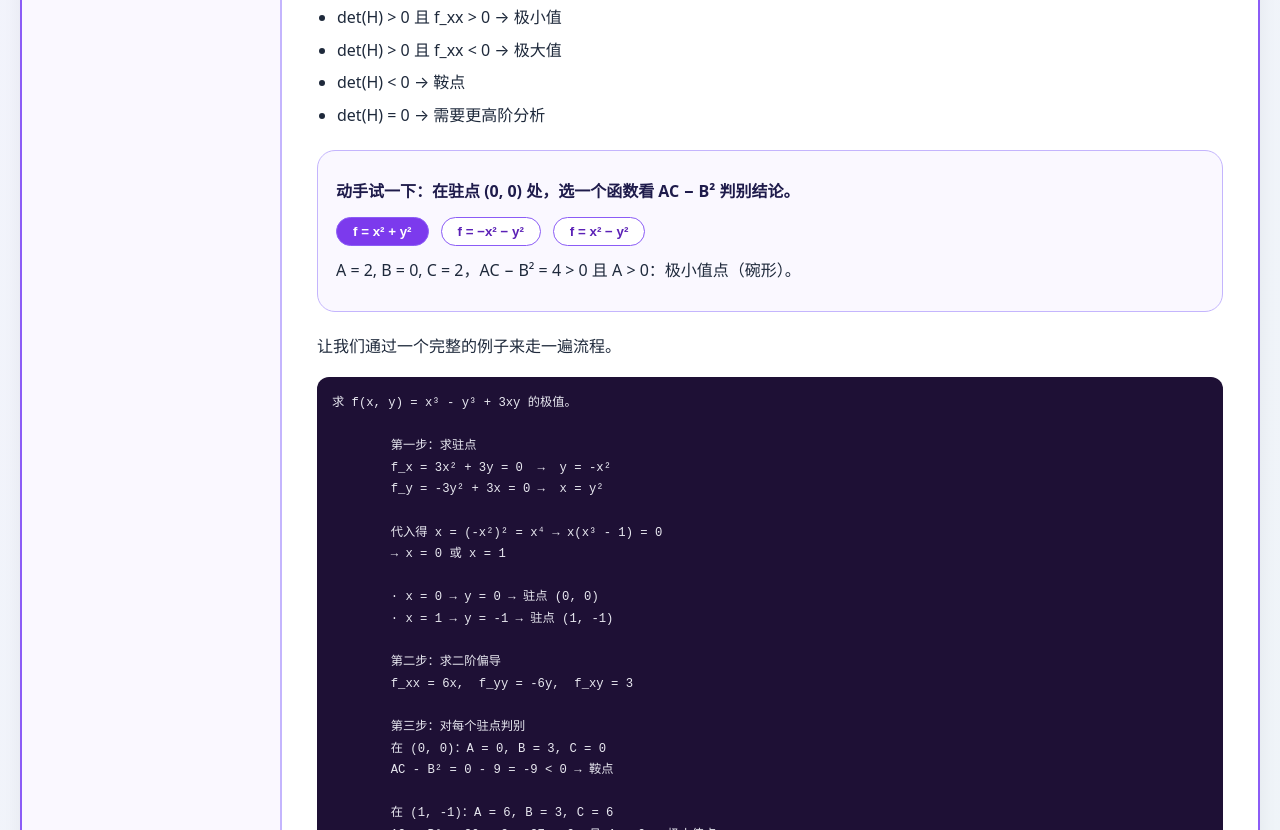
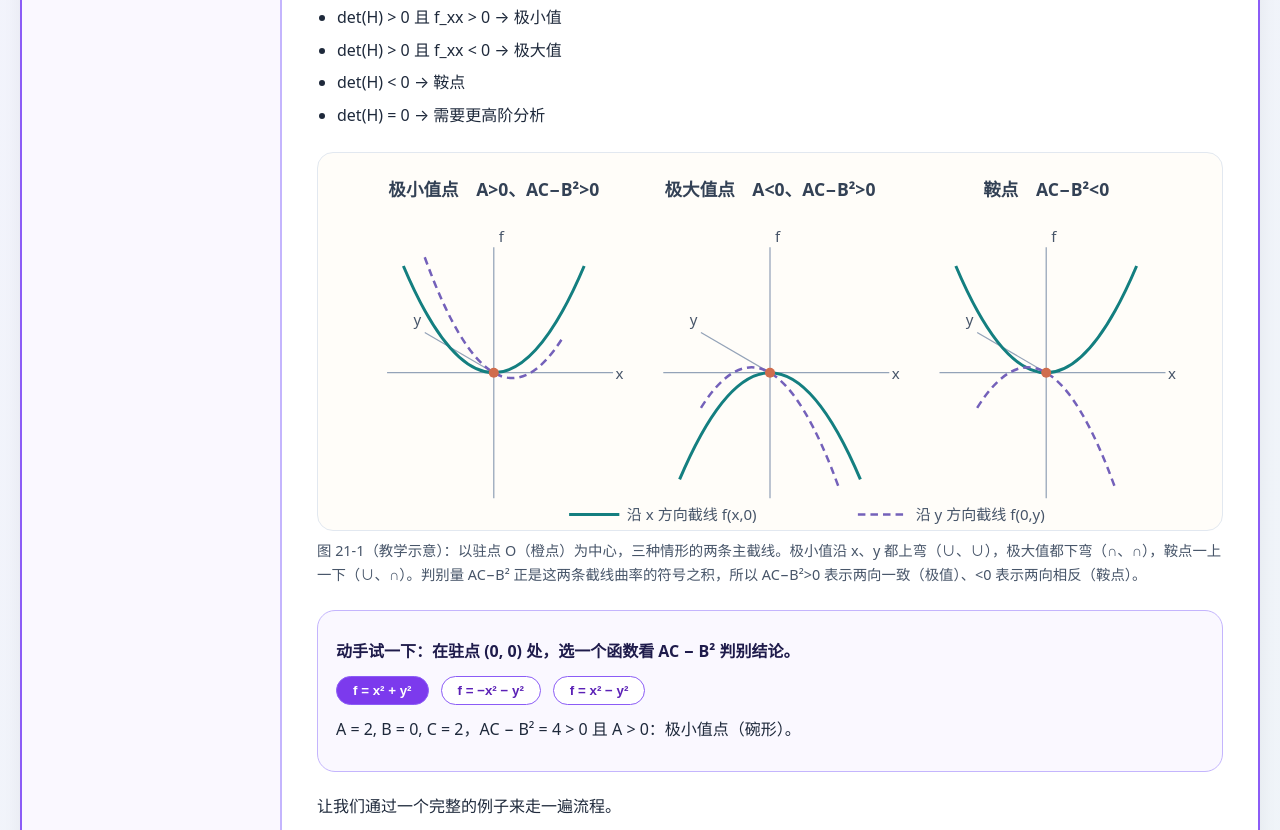
Before and after one commit to 1998x-stack/calculus-tutorial, a plain HTML site: page 21.html in a window 1280 px wide. Shown: the part 2230-3060 px from the top of the page. Drawn offline with Linux system fonts and the light colour scheme.

Commit message:
feat(calculus-tutorial): 第21章补 Hessian 判别三种驻点主截线图示并统一图号

```diff
--- a/21.html
+++ b/21.html
@@ -182,6 +182,33 @@
             <li>det(H) = 0 → 需要更高阶分析</li>
         </ul>
 
+        <figure id="fig-hessian">
+            <svg viewBox="0 0 720 300" role="img" aria-labelledby="fig-hess-title fig-hess-desc">
+                <title id="fig-hess-title">Hessian 判别法三种驻点的主截线形状</title>
+                <desc id="fig-hess-desc">极小值点沿 x、y 两方向的截线都向上弯成 ∪；极大值点都向下弯成 ∩；鞍点沿 x 向上弯、沿 y 向下弯。橙点为驻点。</desc>
+                <g><title>极小值点　A&gt;0、AC−B²&gt;0</title><line x1="140" y1="75" x2="140" y2="275" stroke="#94a3b8"/><line x1="55" y1="175" x2="235" y2="175" stroke="#94a3b8"/><line x1="140" y1="175" x2="85" y2="143" stroke="#94a3b8"/><text x="237" y="180" font-size="12" fill="#475569">x</text><text x="76" y="137" font-size="12" fill="#475569">y</text><text x="144" y="71" font-size="12" fill="#475569">f</text></g>
+                <path d="M68,90 Q140,260 212,90" fill="none" stroke="#147f80" stroke-width="2.4"/>
+                <path d="M85,83 Q140,235 195,147" fill="none" stroke="#7461ba" stroke-width="2" stroke-dasharray="6 4"/>
+                <circle cx="140" cy="175" r="4" fill="#d06d4d"/>
+                <text x="140" y="34" text-anchor="middle" font-size="14" font-weight="600" fill="#334155">极小值点　A&gt;0、AC−B²&gt;0</text>
+                <g><title>极大值点　A&lt;0、AC−B²&gt;0</title><line x1="360" y1="75" x2="360" y2="275" stroke="#94a3b8"/><line x1="275" y1="175" x2="455" y2="175" stroke="#94a3b8"/><line x1="360" y1="175" x2="305" y2="143" stroke="#94a3b8"/><text x="457" y="180" font-size="12" fill="#475569">x</text><text x="296" y="137" font-size="12" fill="#475569">y</text><text x="364" y="71" font-size="12" fill="#475569">f</text></g>
+                <path d="M288,260 Q360,90 432,260" fill="none" stroke="#147f80" stroke-width="2.4"/>
+                <path d="M305,203 Q360,115 415,267" fill="none" stroke="#7461ba" stroke-width="2" stroke-dasharray="6 4"/>
+                <circle cx="360" cy="175" r="4" fill="#d06d4d"/>
+                <text x="360" y="34" text-anchor="middle" font-size="14" font-weight="600" fill="#334155">极大值点　A&lt;0、AC−B²&gt;0</text>
+                <g><title>鞍点　AC−B²&lt;0</title><line x1="580" y1="75" x2="580" y2="275" stroke="#94a3b8"/><line x1="495" y1="175" x2="675" y2="175" stroke="#94a3b8"/><line x1="580" y1="175" x2="525" y2="143" stroke="#94a3b8"/><text x="677" y="180" font-size="12" fill="#475569">x</text><text x="516" y="137" font-size="12" fill="#475569">y</text><text x="584" y="71" font-size="12" fill="#475569">f</text></g>
+                <path d="M508,90 Q580,260 652,90" fill="none" stroke="#147f80" stroke-width="2.4"/>
+                <path d="M525,203 Q580,115 635,267" fill="none" stroke="#7461ba" stroke-width="2" stroke-dasharray="6 4"/>
+                <circle cx="580" cy="175" r="4" fill="#d06d4d"/>
+                <text x="580" y="34" text-anchor="middle" font-size="14" font-weight="600" fill="#334155">鞍点　AC−B²&lt;0</text>
+                <line x1="200" y1="288" x2="240" y2="288" stroke="#147f80" stroke-width="2.4"/>
+                <text x="246" y="292" font-size="12" fill="#475569">沿 x 方向截线 f(x,0)</text>
+                <line x1="430" y1="288" x2="470" y2="288" stroke="#7461ba" stroke-width="2" stroke-dasharray="6 4"/>
+                <text x="476" y="292" font-size="12" fill="#475569">沿 y 方向截线 f(0,y)</text>
+            </svg>
+            <figcaption>图 21-1（教学示意）：以驻点 O（橙点）为中心，三种情形的两条主截线。极小值沿 x、y 都上弯（∪、∪），极大值都下弯（∩、∩），鞍点一上一下（∪、∩）。判别量 AC−B² 正是这两条截线曲率的符号之积，所以 AC−B²&gt;0 表示两向一致（极值）、&lt;0 表示两向相反（鞍点）。</figcaption>
+        </figure>
+
         <div class="widget" id="hess-widget">
             <p><strong>动手试一下：在驻点 (0, 0) 处，选一个函数看 AC − B² 判别结论。</strong></p>
             <div class="row">
@@ -340,7 +367,7 @@
                     </marker>
                 </defs>
             </svg>
-            <figcaption>图 21-1（教学示意）：拉格朗日乘数的几何意义。同心椭圆是目标函数 f 的等高线，斜穿的粗曲线是约束 g = 0。在条件极值点 P 处，约束曲线与某条等高线相切，于是 ∇f 与 ∇g 平行。若在 P 处两者不平行（曲线相交），沿约束还能走到更高或更低的等高线。定性示意，不含实验数据。</figcaption>
+            <figcaption>图 21-2（教学示意）：拉格朗日乘数的几何意义。同心椭圆是目标函数 f 的等高线，斜穿的粗曲线是约束 g = 0。在条件极值点 P 处，约束曲线与某条等高线相切，于是 ∇f 与 ∇g 平行。若在 P 处两者不平行（曲线相交），沿约束还能走到更高或更低的等高线。定性示意，不含实验数据。</figcaption>
         </figure>
 
         <h2 id="applications">实际最值问题</h2>
@@ -446,7 +473,7 @@
 
         <h2 id="references">参考资料</h2>
 
-        <p>本章的驻点必要条件、Hessian 判别法（AC − B²）与拉格朗日乘数法均与标准微积分教材一致；图 21-1 与 Hessian 判别窗体为本章原创的教学示意，所用例子为 <code>f = x³−y³+3xy</code>、<code>x²+xy+y²=1</code>、Cobb-Douglas 效用函数这类标准例题，不含实验数据。</p>
+        <p>本章的驻点必要条件、Hessian 判别法（AC − B²）与拉格朗日乘数法均与标准微积分教材一致；图 21-1（Hessian 判别）与图 21-2（拉格朗日乘数）及判别窗体均为本章原创的教学示意，所用例子为 <code>f = x³−y³+3xy</code>、<code>x²+xy+y²=1</code>、Cobb-Douglas 效用函数这类标准例题，不含实验数据。</p>
 
         <ul>
             <li>MIT OpenCourseWare，<a href="https://ocw.mit.edu/courses/18-02sc-multivariable-calculus-fall-2010/">18.02SC Multivariable Calculus</a>（多元极值与拉格朗日乘数法部分）。</li>
```
